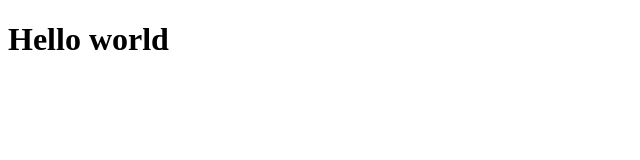
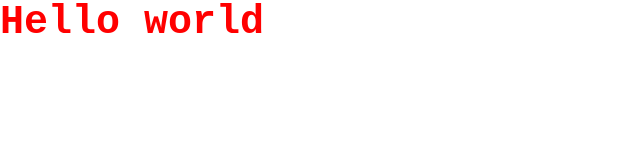
Before and after one commit to WolfCeoo/Adaptive_Digital_Enterprise, a plain HTML site: page index.html in a window 1280 px wide. Shown: the whole page, without its empty margins (0-640 px from the left). Drawn offline with Linux system fonts and the light colour scheme.

Commit message:
Added styling

```diff
--- a/index.html
+++ b/index.html
@@ -4,6 +4,18 @@
     <meta charset="UTF-8">
     <meta name="viewport" content="width=device-width, initial-scale=1.0">
     <title>My First Web Page</title>
+    <style>
+        *{
+            margin: 0;
+            padding: 0;
+            box-sizing: border-box;
+        }
+        h1{
+            color: red;
+            font-family: 'Courier New', Courier, monospace;
+            font-size: 40px;
+        }
+    </style>
 </head>
 <body>
     <h1>Hello world</h1>
```
